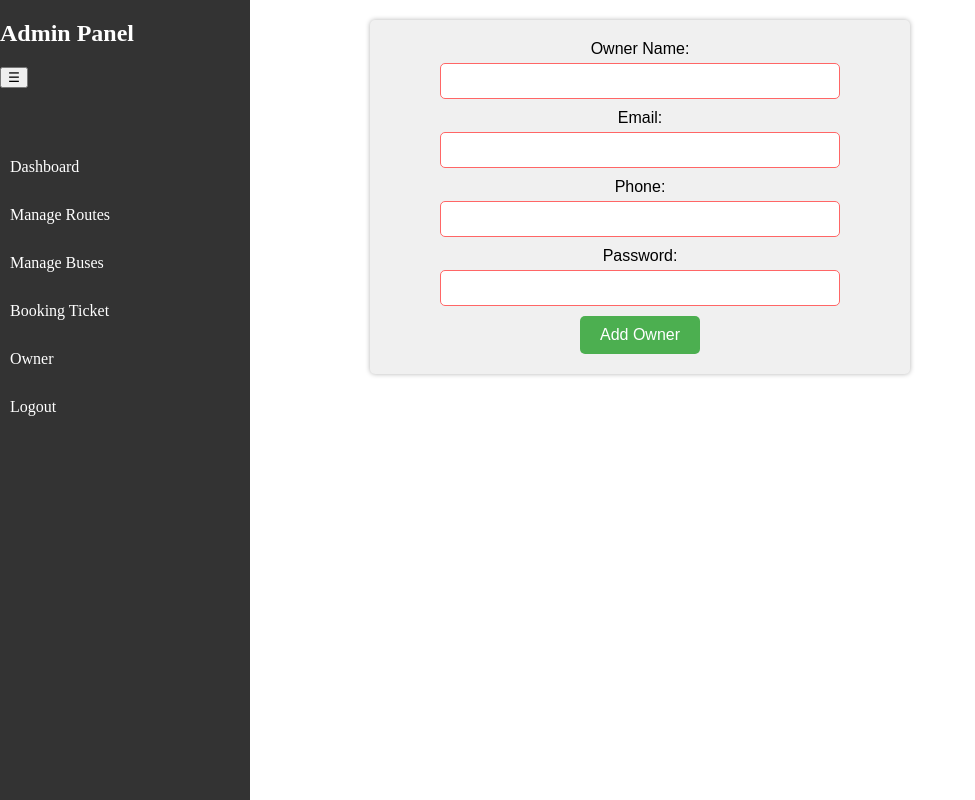
After one commit to Bimal6969/fyp, a PHP site: page /bus_owner.php in a window 1280 px wide. The commit adds this page. Shown: the whole page, without its empty margins (0-975 px from the left). Run offline with PHP 8.4, Linux system fonts and the light colour scheme.

Commit message:
adding page on side bar

```diff
--- /dev/null
+++ b/bus_owner.php
@@ -0,0 +1,32 @@
+<?php
+include('connection.php');
+include('sidebar.php');
+?>
+
+<!DOCTYPE html>
+<html lang="en">
+<head>
+    <link rel="stylesheet" href="css/bus_owner.css">
+    <title>bus_owner</title>
+</head>
+<body>
+<div class="form-container">
+  <form method="post">
+  <label for="owner_name">Owner Name:</label>
+  <input type="text" id="owner_name" name="owner_name" required>
+
+  <label for="owner_email">Email:</label>
+  <input type="email" id="owner_email" name="owner_email" required>
+
+  <label for="owner_phone">Phone:</label>
+  <input type="tel" id="owner_phone" name="owner_phone" required>
+
+  <label for="owner_password">Password:</label>
+  <input type="password" id="owner_password" name="owner_password" required>
+
+  <input type="submit" value="Add Owner" name="submit">
+</form>
+</div>
+
+</body>
+</html>
--- /dev/null
+++ b/css/bus_owner.css
@@ -0,0 +1,59 @@
+form {
+    display: flex;
+    flex-direction: column;
+    align-items: center;
+    font-family: Arial, sans-serif;
+    font-size: 16px;
+    width: 400px;
+    margin: 0 auto;
+  }
+  .form-container {
+    margin: 20px auto;
+    padding: 20px;
+    max-width: 500px;
+    background-color: #f0f0f0;
+    border-radius: 5px;
+    box-shadow: 0px 0px 5px rgba(0, 0, 0, 0.3);
+  }
+
+  label {
+    display: block;
+    margin-bottom: 5px;
+  }
+
+  input[type="text"],
+  input[type="email"],
+  input[type="tel"],
+  input[type="password"] {
+    padding: 8px;
+    margin-bottom: 10px;
+    width: 100%;
+    border-radius: 5px;
+    border: 1px solid #ccc;
+    box-sizing: border-box;
+    font-size: 16px;
+  }
+
+  input[type="submit"] {
+    background-color: #4CAF50;
+    color: #fff;
+    padding: 10px 20px;
+    border: none;
+    border-radius: 5px;
+    cursor: pointer;
+    font-size: 16px;
+  }
+
+  input[type="submit"]:hover {
+    background-color: #3e8e41;
+  }
+
+  input:required {
+    border-color: #ff6666;
+  }
+
+  input:focus {
+    outline: none;
+    border-color: #4CAF50;
+    box-shadow: 0 0 5px #4CAF50;
+  }
--- a/dashboard.php
+++ b/dashboard.php
@@ -6,6 +6,7 @@ include('sidebar.php');
 <html lang="en">
 <head>
 <link rel="stylesheet" href="css/dashboard.css">
+<h1 style="text-align: center;">Welcome to the Admin Panel</h1>
    <title>Document</title>
 </head>
     <body>
--- /dev/null
+++ b/owner_dashboard.php
@@ -0,0 +1 @@
+<h1>Hello</h1>
--- a/sidebar.php
+++ b/sidebar.php
@@ -20,14 +20,10 @@ include("connection.php");?>
 			<li><a href="displayroute.php">Manage Routes</a></li>
 			<li><a href="Managebuses.php">Manage Buses</a></li>
 			<li><a href="adminbooking.php">Booking Ticket</a></li>
+			<li><a href="bus_owner.php">Owner</a></li>
 			<li><a href="adminlogin.php">Logout</a></li>
 		</ul>
 	</div>
-
-	<div class="content">
-		<h2>Welcome to the Admin Panel</h2>
-	</div>
-
 	<script>
 		function toggleSidebar() {
 			document.querySelector('.sidebar').classList.toggle('collapsed');
```
Also changed, not shown: login.php (+27 -3 lines).
